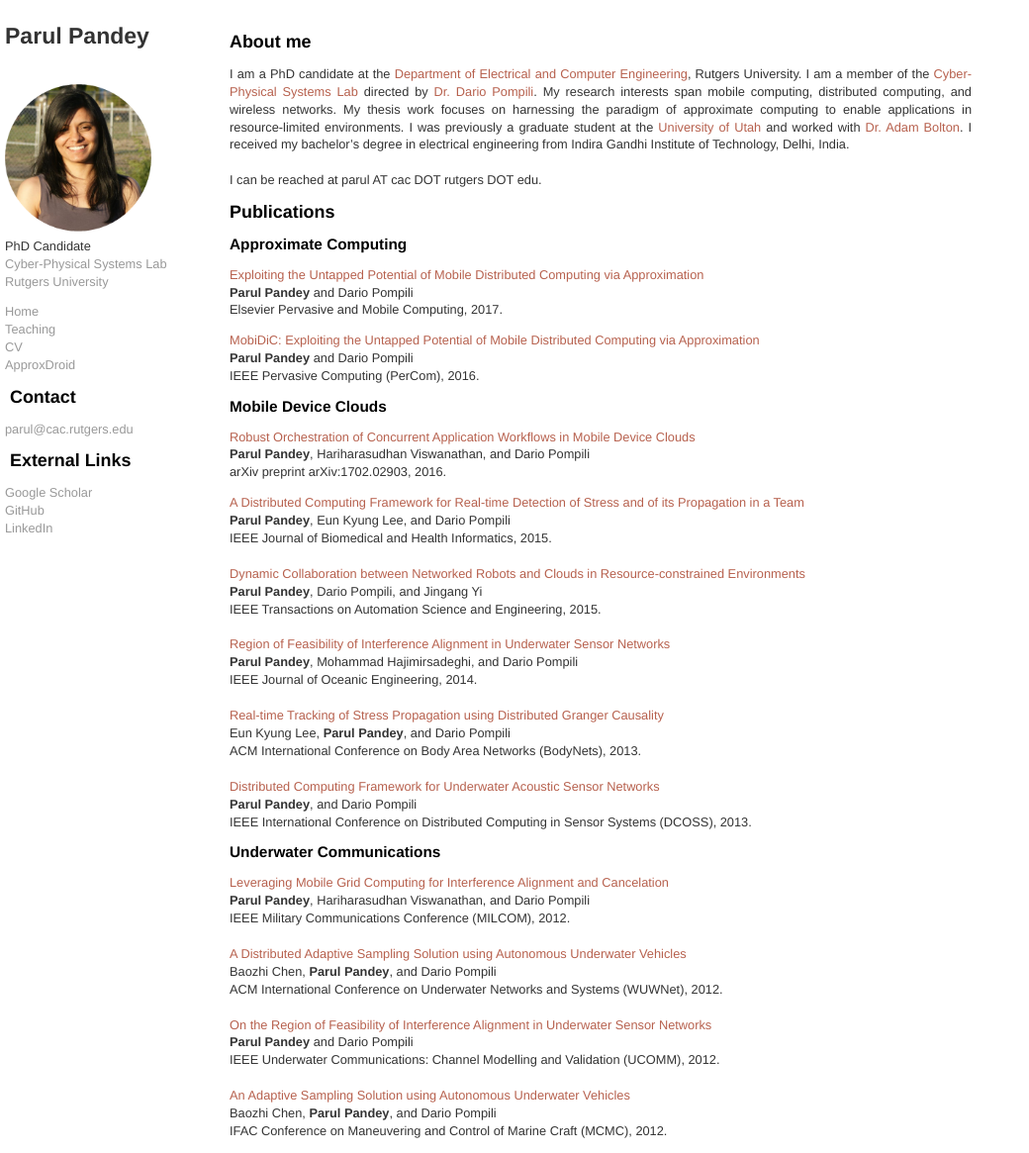
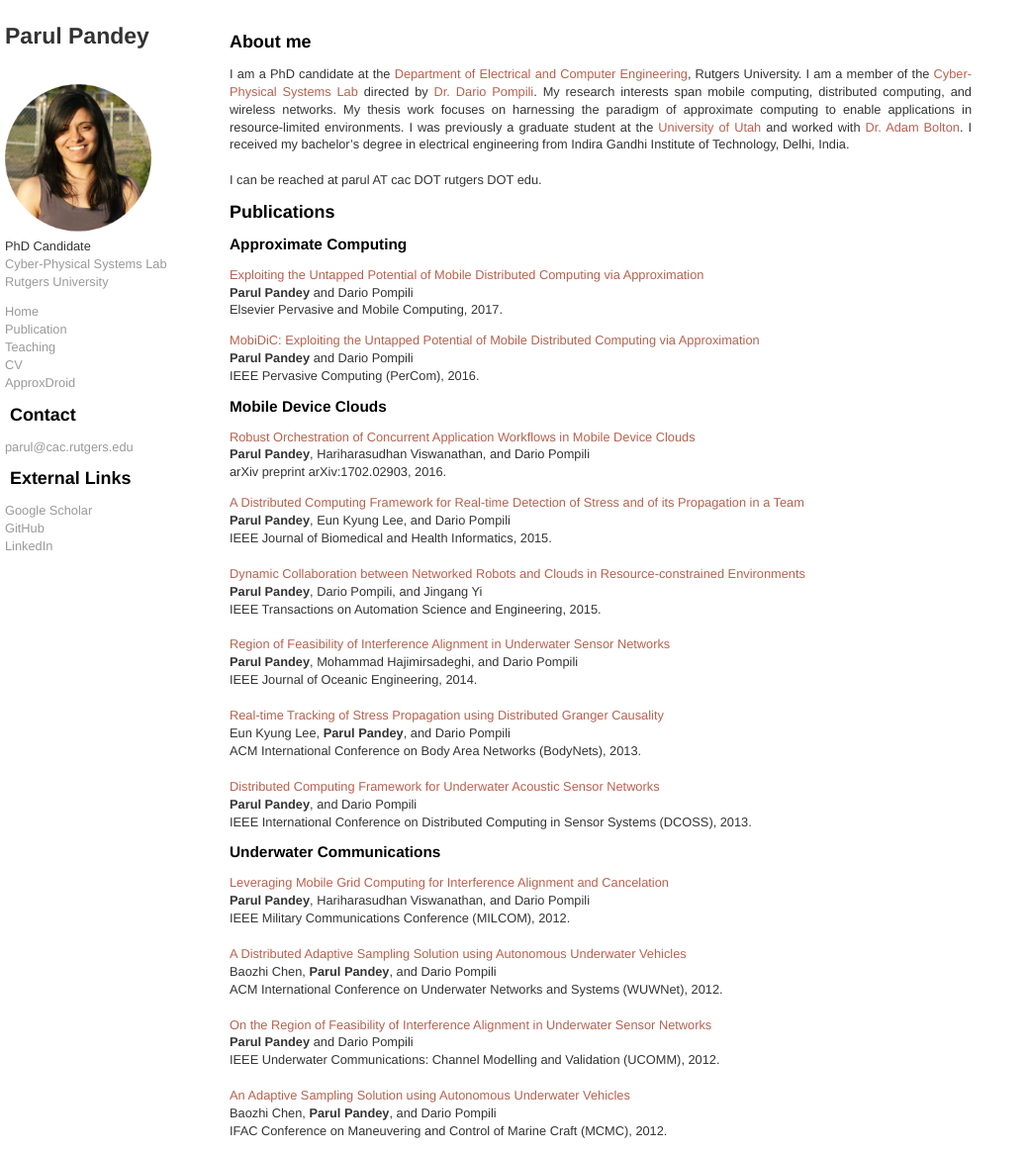
Before and after one commit to parul1985/Parul-Website, a Jekyll site: the page index.html, which Jekyll copies as it is, in a window 1280 px wide and 1165 px high. Shown: the whole window at 99% size, without its empty margins (0-1040 px from the left). Built offline with Jekyll 4.4.1, drawn with Linux system fonts in a browser that asks for light colours.

Commit message:
Update index.html

```diff
--- a/index.html
+++ b/index.html
@@ -19,6 +19,7 @@
 		 </ul>
 		<ul style="list-style-type:none">
 		  <li><a class="class2" href="index.html">Home</a></li>
+		  <li><a class="class2" href="pubs.html.pdf">Publication</a></li>
         	  <li><a class="class2" href="TA.html">Teaching</a></li>
 		  <li><a class="class2" href="Parul_CV.pdf">CV</a></li>
 		  <li><a class="class2" href="ApproxDroid.html">ApproxDroid</a></li>
```
